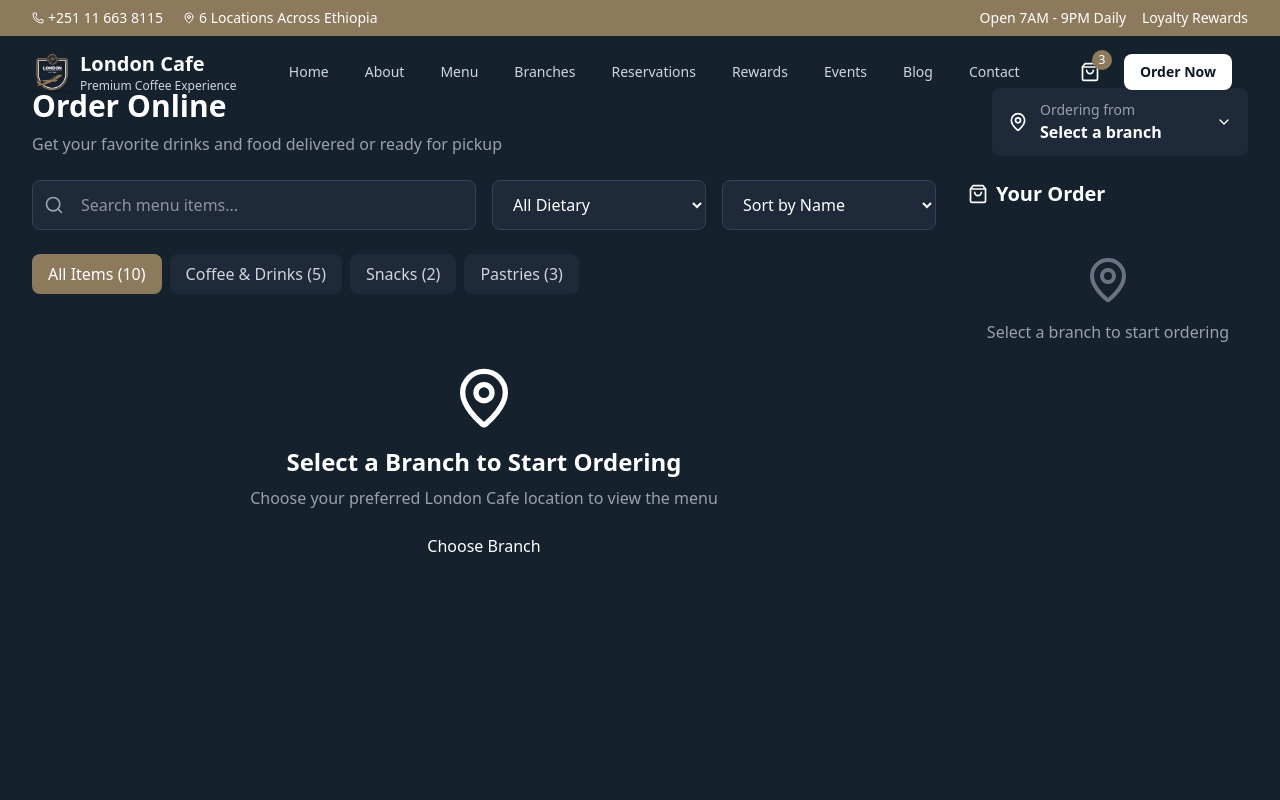
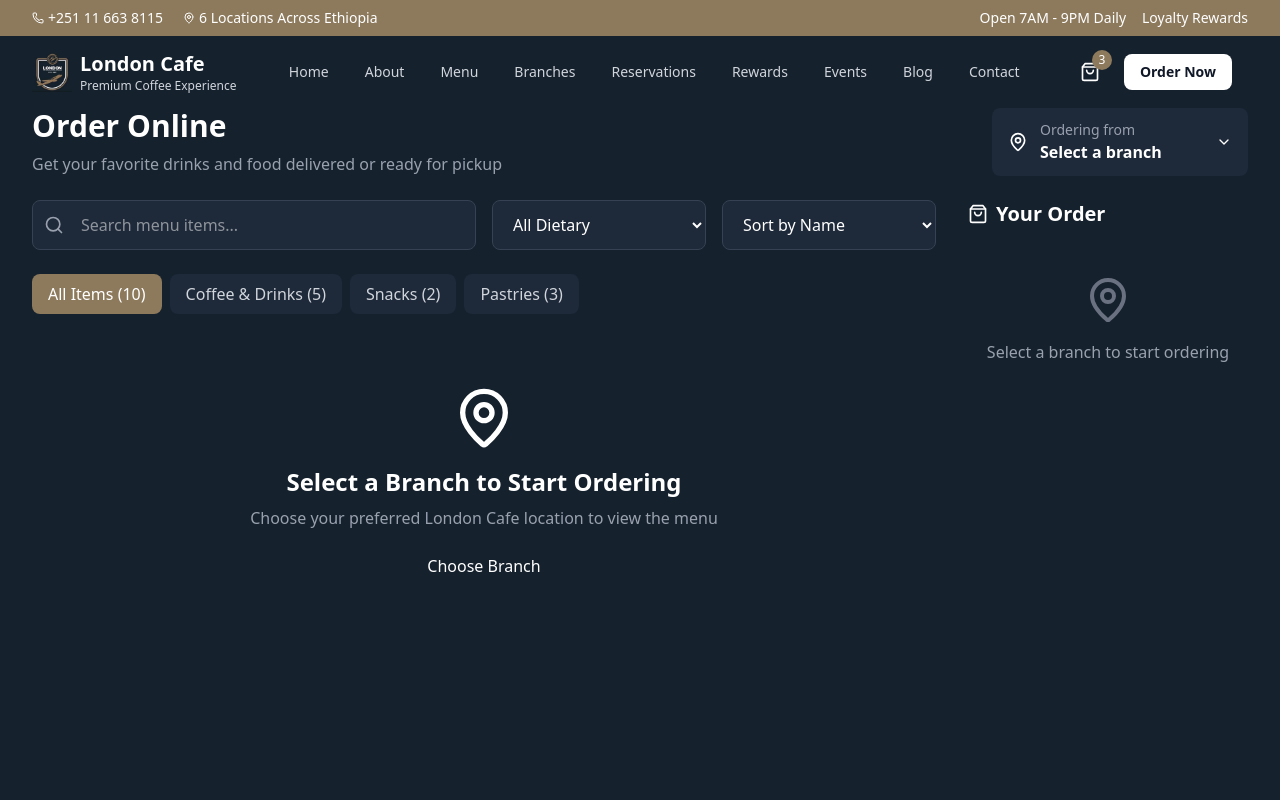
Before and after one commit to Ethiopia-Tech-Group/london-cafe, a Next.js app: page /ordering in a window 1280 px wide. Shown: the top 800 px of the page. Built offline with nearby package versions, Linux system fonts and the light colour scheme.

Commit message:
fix: padding

```diff
--- a/app/ordering/ClientOrdering.tsx
+++ b/app/ordering/ClientOrdering.tsx
@@ -402,7 +402,7 @@ export default function ClientOrdering() {
   }
 
   return (
-    <div className="min-h-screen pt-5 bg-background">
+    <div className="min-h-screen pt-10 bg-background">
       <div className="max-w-7xl mx-auto px-4 sm:px-6 lg:px-8 py-8">
       {isRedirectedFromBranches && selectedBranch && (
           <div className="mb-6 p-4 bg-green-500 bg-opacity-20 border border-green-500 border-opacity-30 rounded-lg flex items-center justify-between">
```
